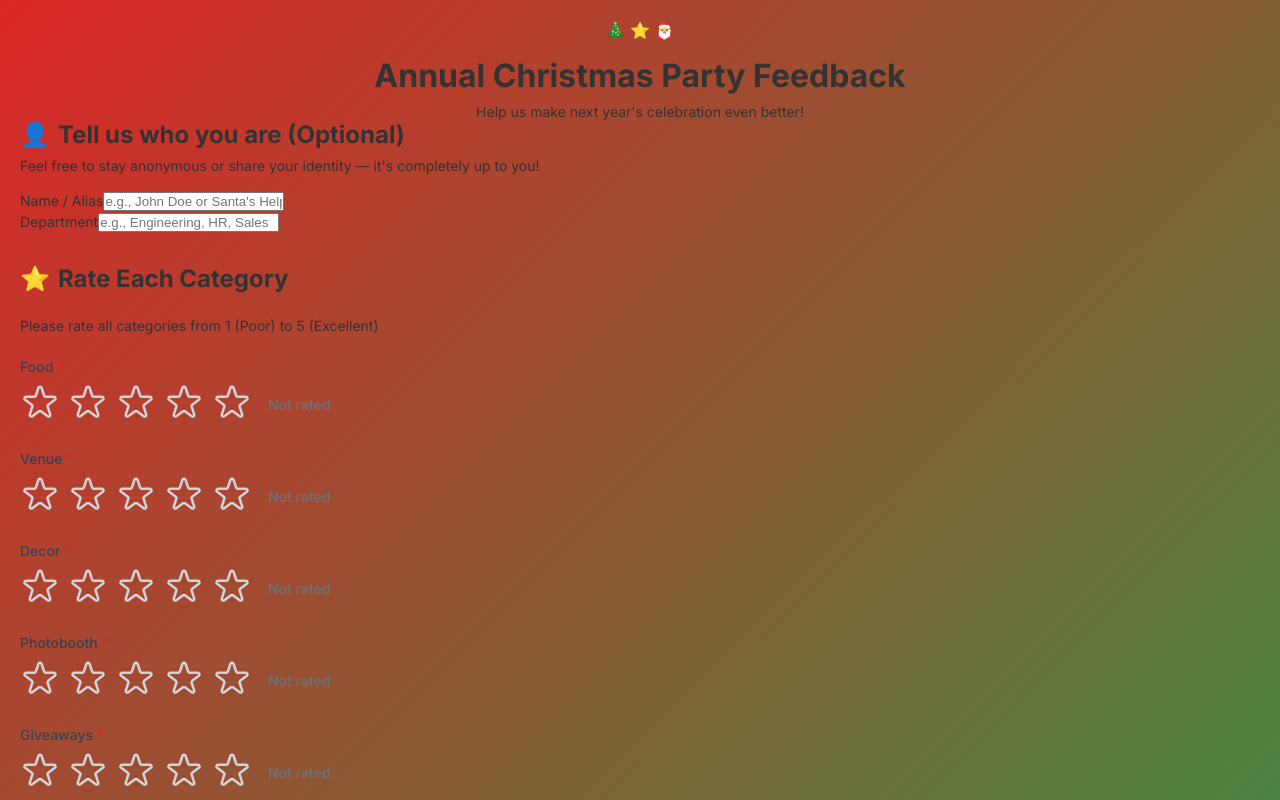
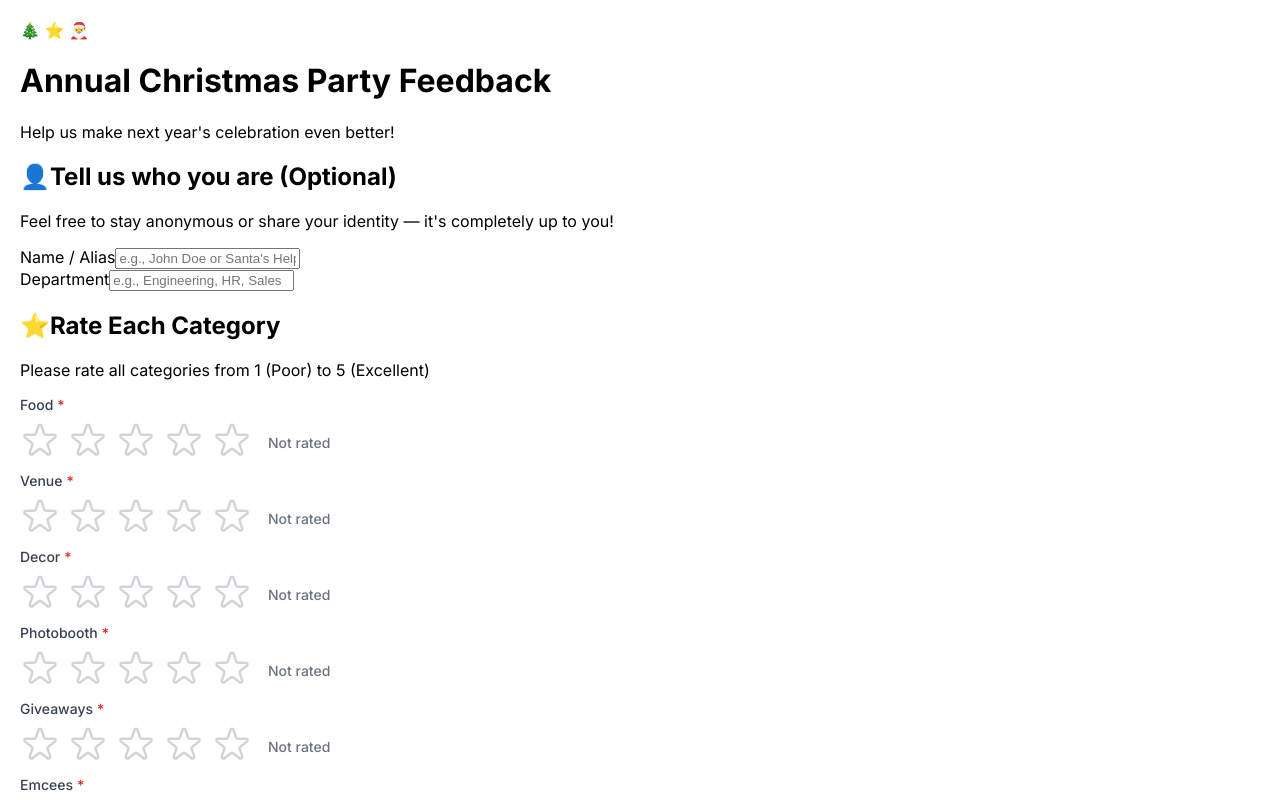
Before and after one commit to tildemark/event-feedback, a Next.js app: page / in a window 1280 px wide. Shown: the top 800 px of the page. Built offline with nearby package versions, Linux system fonts and the light colour scheme; no server answers; the database is empty.

Commit message:
Minimal CSS - just get it working

```diff
--- a/app/globals.css
+++ b/app/globals.css
@@ -1,294 +1,4 @@
-* {
-  box-sizing: border-box;
-  margin: 0;
-  padding: 0;
+body {
+  font-family: Arial, sans-serif;
+  margin: 20px;
 }
-
-body {
-  font-family: -apple-system, BlinkMacSystemFont, 'Segoe UI', Roboto, Oxygen, Ubuntu, Cantarell, sans-serif;
-  background: linear-gradient(135deg, #dc2626 0%, #16a34a 100%);
-  color: #333;
-  min-height: 100vh;
-  padding: 20px;
-}
-
-.container {
-  max-width: 56rem;
-  margin: 0 auto;
-}
-
-.card {
-  background: white;
-  border-radius: 1rem;
-  box-shadow: 0 20px 25px -5px rgba(0, 0, 0, 0.1);
-  padding: 2rem;
-}
-
-.card-header {
-  background: white;
-  border-radius: 1rem 1rem 0 0;
-  box-shadow: 0 20px 25px -5px rgba(0, 0, 0, 0.1);
-  padding: 2rem;
-  text-align: center;
-  border-bottom: 4px solid #eab308;
-}
-
-.card-body {
-  background: white;
-  border-radius: 0 0 1rem 1rem;
-  box-shadow: 0 20px 25px -5px rgba(0, 0, 0, 0.1);
-  padding: 2rem;
-}
-
-.title {
-  font-size: 2.5rem;
-  font-weight: bold;
-  color: #dc2626;
-  margin-bottom: 0.5rem;
-}
-
-.subtitle {
-  color: #6b7280;
-}
-
-.section {
-  margin-bottom: 2rem;
-  padding: 1.5rem;
-  background: #f9fafb;
-  border-radius: 0.5rem;
-  border: 2px dashed #d1d5db;
-}
-
-.section-title {
-  font-size: 1.25rem;
-  font-weight: 600;
-  color: #1f2937;
-  margin-bottom: 0.5rem;
-}
-
-.input {
-  width: 100%;
-  padding: 0.75rem 1rem;
-  border: 1px solid #d1d5db;
-  border-radius: 0.5rem;
-  outline: none;
-  transition: all 0.2s;
-}
-
-.input:focus {
-  border-color: #16a34a;
-  box-shadow: 0 0 0 3px rgba(22, 163, 74, 0.1);
-}
-
-.textarea {
-  width: 100%;
-  padding: 0.75rem 1rem;
-  border: 1px solid #d1d5db;
-  border-radius: 0.5rem;
-  outline: none;
-  transition: all 0.2s;
-  resize: none;
-  font-family: inherit;
-}
-
-.textarea:focus {
-  border-color: #16a34a;
-  box-shadow: 0 0 0 3px rgba(22, 163, 74, 0.1);
-}
-
-.button {
-  padding: 1rem 2rem;
-  font-size: 1.125rem;
-  font-weight: bold;
-  border-radius: 0.5rem;
-  border: none;
-  cursor: pointer;
-  transition: all 0.2s;
-  background: linear-gradient(to right, #dc2626, #16a34a);
-  color: white;
-}
-
-.button:hover:not(:disabled) {
-  transform: scale(1.05);
-  box-shadow: 0 10px 15px -3px rgba(0, 0, 0, 0.1);
-}
-
-.button:disabled {
-  background: #d1d5db;
-  color: #9ca3af;
-  cursor: not-allowed;
-  transform: none;
-}
-
-.rating-item {
-  padding: 1rem;
-  background: #f9fafb;
-  border-radius: 0.5rem;
-  transition: background 0.2s;
-}
-
-.rating-item:hover {
-  background: #f3f4f6;
-}
-
-.grid-2 {
-  display: grid;
-  grid-template-columns: 1fr;
-  gap: 1rem;
-}
-
-@media (min-width: 640px) {
-  .grid-2 {
-    grid-template-columns: repeat(2, 1fr);
-  }
-
-  .title {
-    font-size: 3rem;
-  }
-}
-
-.text-center {
-  text-align: center;
-}
-
-.text-white {
-  color: white;
-}
-
-.text-sm {
-  font-size: 0.875rem;
-}
-
-.text-xs {
-  font-size: 0.75rem;
-}
-
-.mt-2 {
-  margin-top: 0.5rem;
-}
-
-.mt-4 {
-  margin-top: 1rem;
-}
-
-.mt-6 {
-  margin-top: 1.5rem;
-}
-
-.mb-2 {
-  margin-bottom: 0.5rem;
-}
-
-.mb-4 {
-  margin-bottom: 1rem;
-}
-
-.mb-6 {
-  margin-bottom: 1.5rem;
-}
-
-.mb-8 {
-  margin-bottom: 2rem;
-}
-
-.space-y-6 > * + * {
-  margin-top: 1.5rem;
-}
-
-.flex {
-  display: flex;
-}
-
-.items-center {
-  align-items: center;
-}
-
-.justify-center {
-  justify-content: center;
-}
-
-.gap-2 {
-  gap: 0.5rem;
-}
-
-.gap-4 {
-  gap: 1rem;
-}
-
-.min-h-screen {
-  min-height: 100vh;
-}
-
-.loading {
-  min-height: 100vh;
-  display: flex;
-  align-items: center;
-  justify-content: center;
-}
-
-.spinner {
-  animation: spin 1s linear infinite;
-}
-
-@keyframes spin {
-  from { transform: rotate(0deg); }
-  to { transform: rotate(360deg); }
-}
-
-.link {
-  color: rgba(255, 255, 255, 0.7);
-  text-decoration: none;
-  transition: color 0.2s;
-}
-
-.link:hover {
-  color: white;
-}
-
-/* Christmas snowflakes animation */
-@keyframes snowfall {
-  0% {
-    transform: translateY(-100vh) rotate(0deg);
-    opacity: 1;
-  }
-  100% {
-    transform: translateY(100vh) rotate(360deg);
-    opacity: 0.3;
-  }
-}
-
-.snowflake {
-  position: fixed;
-  top: -10px;
-  color: white;
-  font-size: 1em;
-  font-family: Arial, sans-serif;
-  text-shadow: 0 0 5px rgba(255, 255, 255, 0.8);
-  animation: snowfall linear infinite;
-  pointer-events: none;
-  z-index: 1000;
-}
-
-/* Christmas snowflakes animation */
-@keyframes snowfall {
-  0% {
-    transform: translateY(-100vh) rotate(0deg);
-    opacity: 1;
-  }
-  100% {
-    transform: translateY(100vh) rotate(360deg);
-    opacity: 0.3;
-  }
-}
-
-.snowflake {
-  position: fixed;
-  top: -10px;
-  color: white;
-  font-size: 1em;
-  font-family: Arial, sans-serif;
-  text-shadow: 0 0 5px rgba(255, 255, 255, 0.8);
-  animation: snowfall linear infinite;
-  pointer-events: none;
-  z-index: 1000;
-}
```
